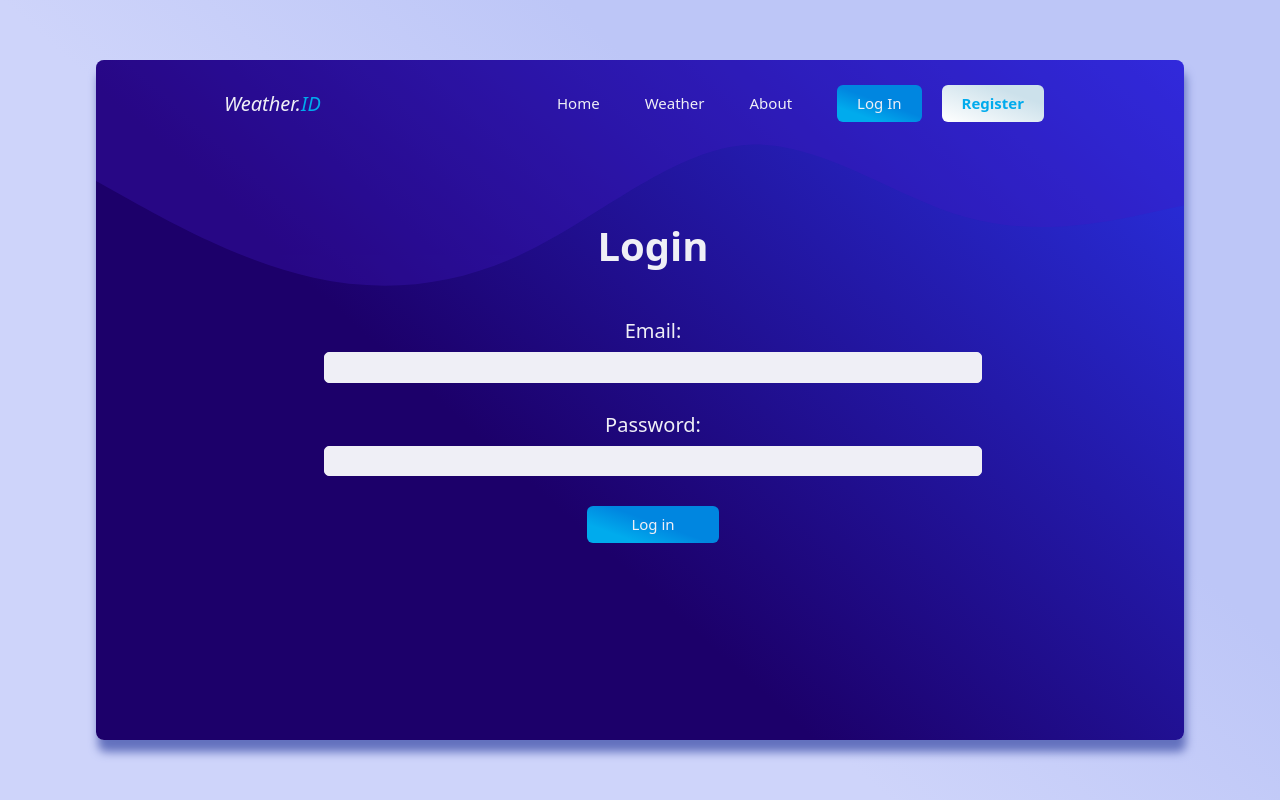
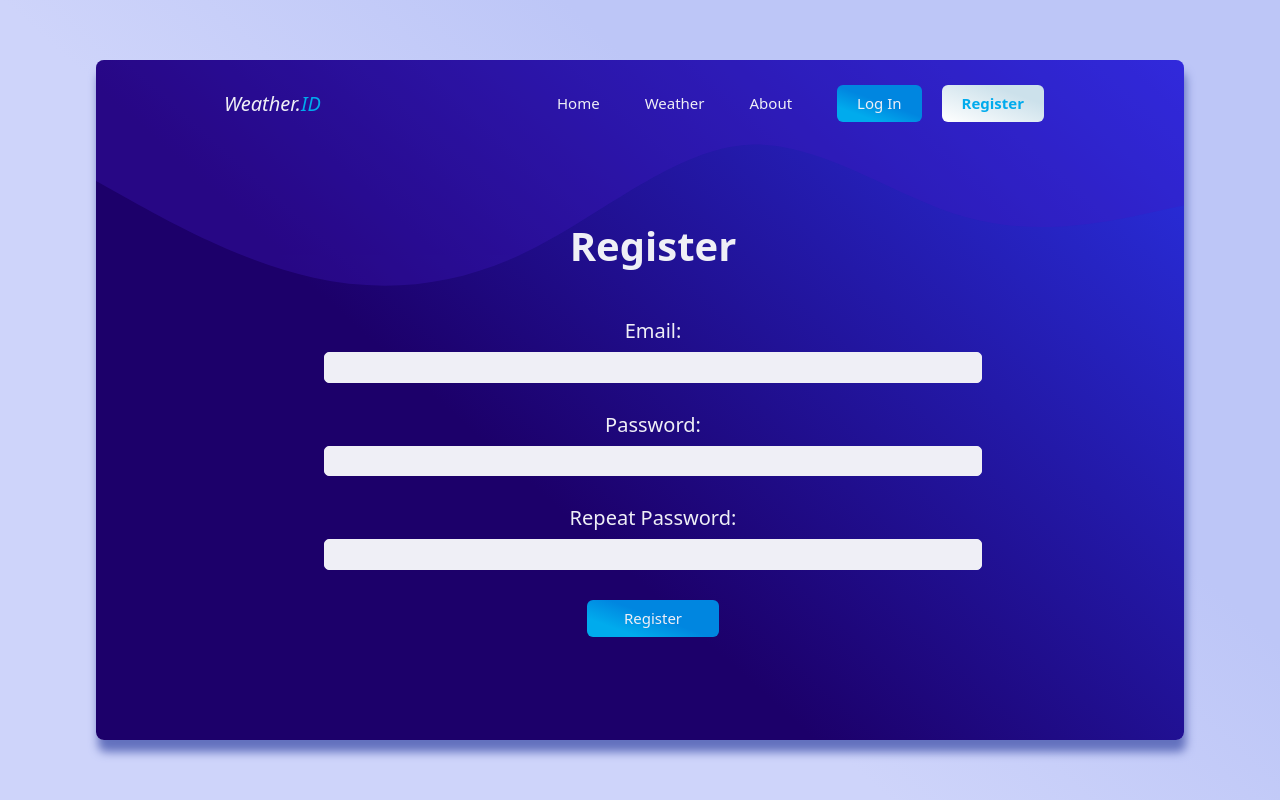
Before and after one commit to dimitrovivan/Weather-App, a plain HTML site: page index.html in a window 1280 px wide. Drawn offline with Linux system fonts and the light colour scheme.

Commit message:
Added register page

```diff
--- a/index.html
+++ b/index.html
@@ -58,7 +58,7 @@
         </div>
                   -->
 
-        <!-- login page -->
+        <!-- login page
 
         <div class="login-page flex flex--column">
           <div class="login-page__header">
@@ -66,11 +66,30 @@
           </div>
           <div class="login-page__main">
             <form class="submit-form">
-              <label for="email"><h5>Email:</h5></label>
-              <input type="email" class="loginEmail" name="email">
-              <label for="lname"><h5>Password:</h5></label>
-              <input type="text"  class="loginPassword" name="password">
+              <label for="loginEmail"><h5>Email:</h5></label>
+              <input type="email" id="loginEmail" class="loginEmail" name="email">
+              <label for="loginPassword"><h5>Password:</h5></label>
+              <input type="password" id="loginPassword" class="loginPassword" name="password">
               <a href="/" class="btn btn--primary">Log in</a>
+          </form>
+          </div>
+        </div>
+         -->
+
+         <!-- register page -->
+         <div class="register-page flex flex--column">
+          <div class="register-page__header">
+            <h1>Register</h1>
+          </div>
+          <div class="register-page__main">
+            <form class="submit-form">
+              <label for="registerEmail"><h5>Email:</h5></label>
+              <input type="email" id="registerEmail" class="registerEmail" name="email">
+              <label for="registerPassword"><h5>Password:</h5></label>
+              <input type="password" id="registerPassword" class="registerPassword" name="password">
+              <label for="repeatPassword"><h5>Repeat Password:</h5></label>
+              <input type="password" id="repeatPassword" class="repeatPassword" name="repeatPassword">
+              <a href="/" class="btn btn--primary">Register</a>
           </form>
           </div>
         </div>
--- a/main.scss
+++ b/main.scss
@@ -17,6 +17,7 @@
 @import './style/05-Components/about';
 @import './style/05-Components/main';
 @import './style/05-Components/login';
+@import './style/05-Components/register';
 @import './style/05-Components/submit-form';
 
 @import './style/06-Utilities/text';
--- /dev/null
+++ b/style/05-Components/_register.scss
@@ -0,0 +1,13 @@
+.register-page {
+
+    margin-left: 10rem;
+    max-width: 70%;
+
+    &__header {
+
+        h1 {
+            text-align: center;
+            margin: 2rem auto 5rem;
+        }
+    }
+}
```
Also changed, not shown: main.css, 1 other file.
